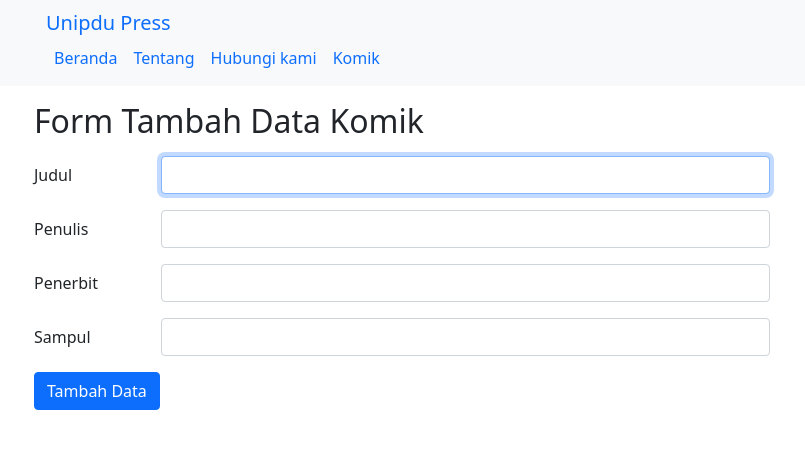
After one commit to DharmaAlamsyah/Pemograman-Web-2, a CodeIgniter 4 app: template ci4composer/app/Views/komik/create.php in a window 1280 px wide. The commit adds this page. Shown: the top 449 px of the page, without its empty margins (48-853 px from the left). Run offline with PHP 8.4 and a stand-in for CodeIgniter, Linux system fonts and the light colour scheme; the template is opened without the code that fills it, so the values that code supplies are empty; some libraries are stand-ins or nearby versions.

Commit message:
Insert Data In ci

```diff
--- a/ci4composer/app/Controllers/BaseController.php
+++ b/ci4composer/app/Controllers/BaseController.php
@@ -54,5 +54,6 @@ abstract class BaseController extends Controller
         // Preload any models, libraries, etc, here.
 
         // E.g.: $this->session = \Config\Services::session();
+        session();
     }
 }
--- a/ci4composer/app/Models/KomikModel.php
+++ b/ci4composer/app/Models/KomikModel.php
@@ -9,6 +9,7 @@ class KomikModel extends Model
     protected $table      = 'komik';
     protected $primaryKey = 'id';
     protected $useTimestamps = true;
+    protected $allowedFields = ['judul', 'slug', 'penulis', 'penerbit', 'sampul'];
 
     //membuat method detail
     public function getKomik($slug =false)
--- /dev/null
+++ b/ci4composer/app/Views/komik/create.php
@@ -0,0 +1,57 @@
+<?= $this->extend('layout/template'); ?>
+
+<?= $this->section('content'); ?>
+<div class="container">
+    <div class="row">
+        <div class="col-8">
+            <h2 class="my-3">Form Tambah Data Komik</h2>
+            <form action="/komik/save" method="post">
+                <?= csrf_field() ?>
+                <div class="row mb-3">
+                    <label for="judul" class="col-sm-2 col-form-label">Judul</label>
+                    <div class="col-sm-10">
+                        <input type="text"
+                            class="form-control <?= ($validation->hasError('judul')) ? 'is-invalid' : ''; ?>" id="judul"
+                            name="judul" autofocus value="<?= old('judul'); ?>">
+                        <div class="invalid-feedback">
+                            <?= $validation->getError('judul'); ?>
+                        </div>
+                    </div>
+                </div>
+                <div class="row mb-3">
+                    <label for="penulis" class="col-sm-2 col-form-label">Penulis</label>
+                    <div class="col-sm-10">
+                        <input type="text" class="form-control <?= ($validation->hasError('penulis')) ? 'is-invalid' : ''; ?>" id="penulis"
+                        name="penulis" value="<?= old('penulis'); ?>">
+                        <div class="invalid-feedback">
+                            <?= $validation->getError('penulis'); ?>
+                        </div>
+                    </div>
+                </div>
+                <div class="row mb-3">
+                    <label for="penerbit" class="col-sm-2 col-form-label">Penerbit</label>
+                    <div class="col-sm-10">
+                        <input type="text" class="form-control <?= ($validation->hasError('penerbit')) ? 'is-invalid' : ''; ?>" id="penerbit"
+                        name="penerbit" value="<?= old('penerbit'); ?>">
+                        <div class="invalid-feedback">
+                            <?= $validation->getError('penerbit'); ?>
+                        </div>
+                    </div>
+                </div>
+                <div class="row mb-3">
+                    <label for="sampul" class="col-sm-2 col-form-label">Sampul</label>
+                    <div class="col-sm-10">
+                        <input type="text" class="form-control" id="sampul" name="sampul" value="<?= old('sampul'); ?>">
+                        <div class="invalid-feedback">
+                            <?= $validation->getError('sampul'); ?>
+                        </div>
+                    </div>
+                </div>
+
+                <button type="submit" class="btn btn-primary">Tambah Data</button>
+            </form>
+        </div>
+    </div>
+</div>
+
+<?= $this->endSection(); ?>
--- a/ci4composer/app/Views/komik/detail.php
+++ b/ci4composer/app/Views/komik/detail.php
@@ -5,10 +5,11 @@
     <div class="row">
         <div class="col">
             <h2 class="mt-2">Detail Komik</h2>
+            <?php if ($komik): ?>
             <div class="card mb-3" style="max-width: 540px;">
                 <div class="row g-0">
                     <div class="col-md-4">
-                    <img src="/img/<?= $komik['sampul']; ?>" class="img-fluid rounded-start" alt="...">
+                        <img src="/img/<?= $komik['sampul']; ?>" class="img-fluid rounded-start" alt="...">
                     </div>
                     <div class="col-md-8">
                         <div class="card-body">
@@ -23,6 +24,9 @@
                     </div>
                 </div>
             </div>
+            <?php else: ?>
+                <p>Data komik tidak ditemukan.</p>
+            <?php endif; ?>
         </div>
     </div>
 </div>
```
Also changed, not shown: ci4composer/app/Config/Routes.php (+7 -0 lines), ci4composer/app/Controllers/Komik.php (+66 -1 lines), ci4composer/app/Views/komik/index.php (+8 -2 lines), ci4composer/komik.sql (added, +73 -0 lines).
